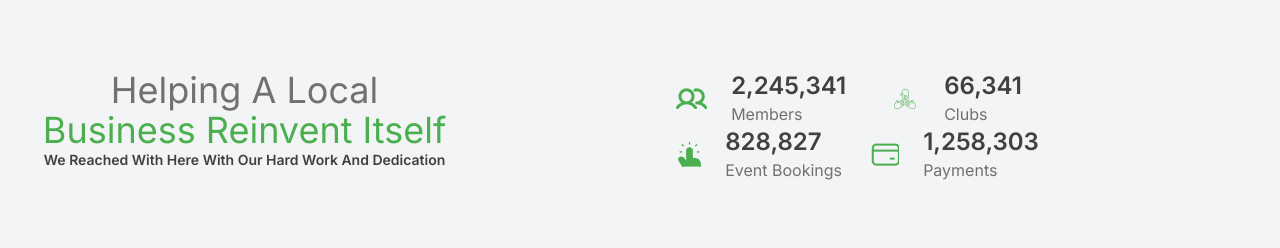
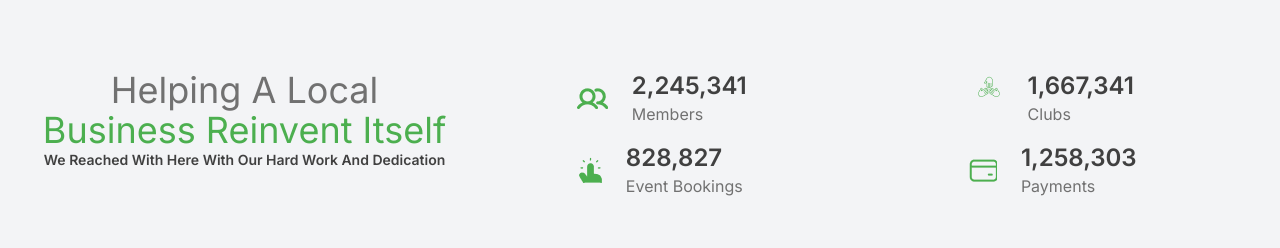
Before and after one commit to zablon-oigo/agency, a React (Vite) app: page / in a window 1280 px wide. Shown: the part 2090-2338 px from the top of the page. Built offline with nearby package versions, Linux system fonts and the light colour scheme.

Commit message:
adding gap between content

```diff
--- a/src/components/Members.jsx
+++ b/src/components/Members.jsx
@@ -17,7 +17,7 @@ function Members() {
             </p>
           </h2>
         </div>
-        <div className="md:w-3/4 w-full  flex  gap-6 flex-row items-center justify-center">
+        <div className="md:w-3/4 w-full  grid grid-cols-2  gap-4">
           <div className=" flex flex-col items-center justify-between">
           <div className="flex items-center justify-center gap-6">
             <div className="">
@@ -38,13 +38,13 @@ function Members() {
             </div>
           </div>
           </div>
-          <div className=" flex flex-col items-center justify-between">
-          <div className="flex items-center justify-center gap-6">
+          <div className=" flex flex-col items-center justify-between gap-4">
+          <div className="flex item-center justify-center gap-6">
             <div className="">
             <img src={icon3} alt="" className="" />
             </div>
             <div className="">
-              <h2 className="text-2xl text-neutralDGray font-semibold">66,341</h2>
+              <h2 className="text-2xl text-neutralDGray font-semibold">1,667,341</h2>
               <p className="text-neutralGray text-base capitalize">clubs</p>
             </div>
           </div>
```
